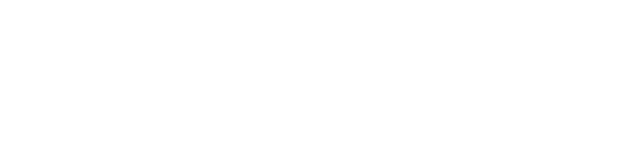
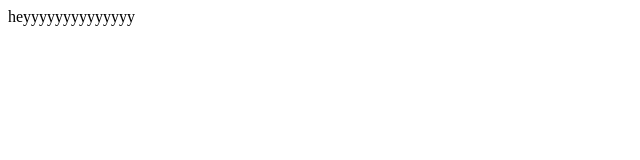
Before and after one commit to DOINORDER/Sigma-WebDevelopment-Course-CodeWithHarry, a plain HTML site: page video 75/index.html in a window 1280 px wide. Shown: the whole page, without its empty margins (0-640 px from the left). Drawn offline with Linux system fonts and the light colour scheme.

Commit message:
Update index.html

```diff
--- a/video 75/index.html
+++ b/video 75/index.html
@@ -6,6 +6,6 @@
     <title>Callbacks & Promises</title>
 </head>
 <body>
-
+heyyyyyyyyyyyyyy
 </body>
 </html>
```
